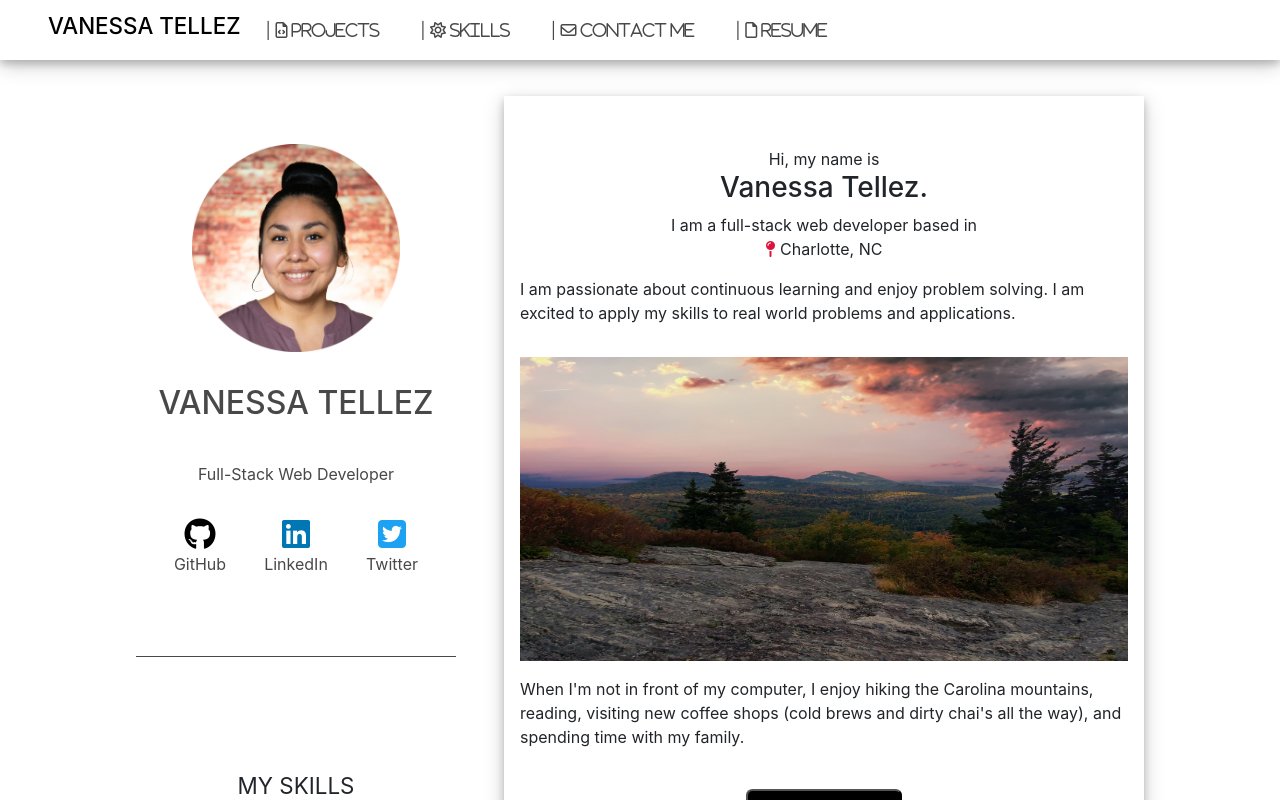
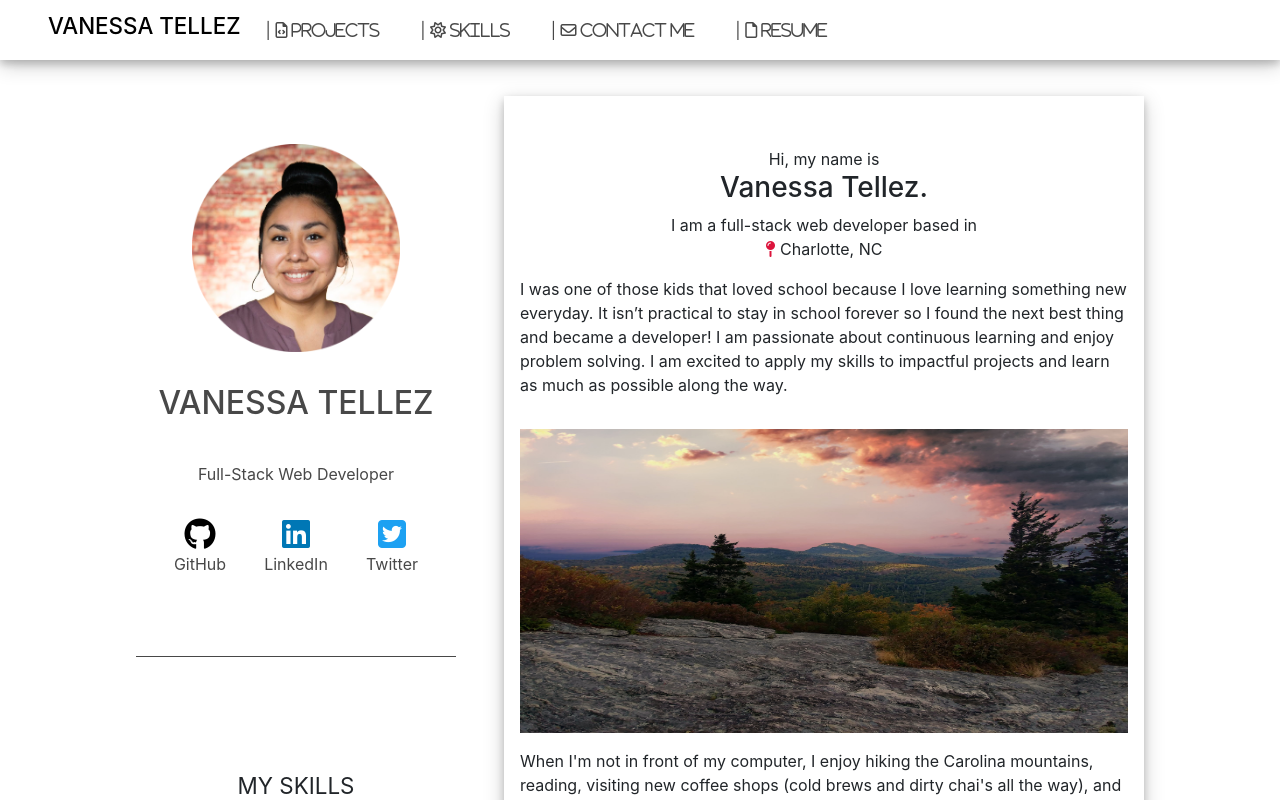
Before and after one commit to vtellez1/portfolio, a React (Create React App) app: page / in a window 1280 px wide. Shown: the top 800 px of the page. Built offline with nearby package versions, Linux system fonts and the light colour scheme.

Commit message:
updated about me section

```diff
--- a/src/components/AboutMe.js
+++ b/src/components/AboutMe.js
@@ -14,7 +14,7 @@ function AboutMe(){
         <AboutTop>
          <p>Hi, my name is <Title>Vanessa Tellez.</Title> I am a full-stack web developer based in <p><span style={{color: "crimson"}}><i class="fas fa-map-pin"></i></span> Charlotte, NC</p></p>
         </AboutTop>
-         <p>I am passionate about continuous learning and enjoy problem solving. I am excited to apply my skills to real world problems and applications.</p>
+         <p>I was one of those kids that loved school because I love learning something new everyday. It isn’t practical to stay in school forever so I found the next best thing and became a developer! I am passionate about continuous learning and enjoy problem solving. I am excited to apply my skills to impactful projects and learn as much as possible along the way.</p>
 
         <CardImg src={carolina_mountains}></CardImg>
 
```
